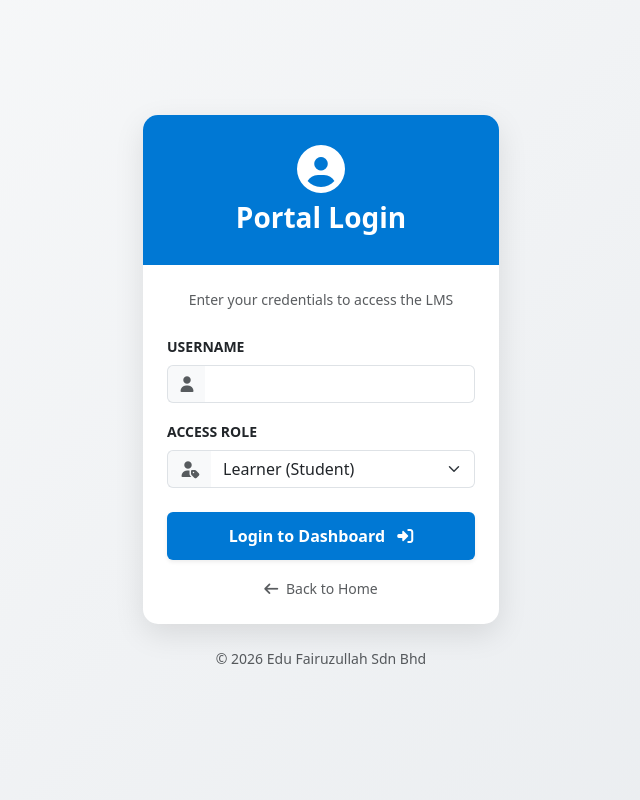
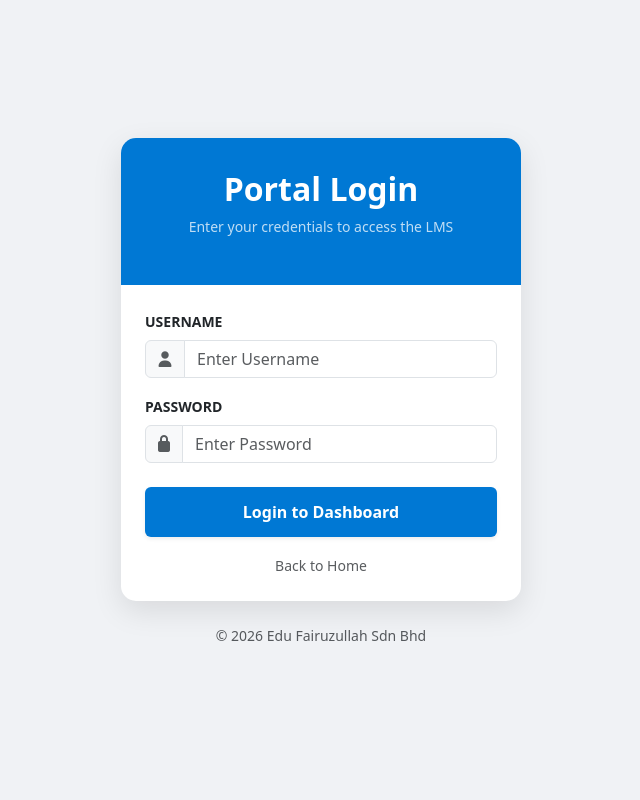
Before and after one commit to Farah1106/edu-lms-prototype, a Flask app: page /login in a window 1280 px wide. Shown: the whole page, without its empty margins (319-959 px from the left). Run offline with Flask 3, Linux system fonts and the light colour scheme.

Commit message:
Updated login UI with password field and DB integration

```diff
--- a/templates/login.html
+++ b/templates/login.html
@@ -3,92 +3,55 @@
 <head>
     <meta charset="UTF-8">
     <meta name="viewport" content="width=device-width, initial-scale=1.0">
-    <title>LMS Login | Edu Fairuzullah</title>
+    <title>Portal Login | Edu Fairuzullah</title>
     <link href="https://cdn.jsdelivr.net/npm/bootstrap@5.3.0/dist/css/bootstrap.min.css" rel="stylesheet">
     <link rel="stylesheet" href="https://cdnjs.cloudflare.com/ajax/libs/font-awesome/6.0.0/all.min.css">
     <style>
-        body {
-            background: linear-gradient(135deg, #f8f9fa 0%, #e9ecef 100%);
-            height: 100vh;
-            display: flex;
-            align-items: center;
-        }
-        .login-card {
-            border: none;
-            border-radius: 15px;
-            box-shadow: 0 10px 30px rgba(0,0,0,0.1);
-            overflow: hidden;
-        }
-        .login-header {
-            background: #0078d4;
-            color: white;
-            padding: 30px;
-            text-align: center;
-        }
-        .btn-primary {
-            background-color: #0078d4;
-            border: none;
-            padding: 12px;
-            font-weight: bold;
-            transition: 0.3s;
-        }
-        .btn-primary:hover {
-            background-color: #005a9e;
-        }
-        .form-control:focus, .form-select:focus {
-            border-color: #0078d4;
-            box-shadow: 0 0 0 0.25 row rgba(0, 120, 212, 0.25);
-        }
+        body { background: #f0f2f5; height: 100vh; display: flex; align-items: center; justify-content: center; flex-direction: column; }
+        .login-card { width: 400px; border: none; border-radius: 15px; box-shadow: 0 10px 30px rgba(0,0,0,0.1); overflow: hidden; }
+        .card-header { background: #0078d4; color: white; text-align: center; padding: 2rem; border: none; }
+        .form-control:focus { border-color: #0078d4; box-shadow: 0 0 0 0.25rem rgba(0, 120, 212, 0.25); }
+        .btn-primary { background: #0078d4; border: none; padding: 0.8rem; font-weight: 600; }
+        .btn-primary:hover { background: #005a9e; }
     </style>
 </head>
 <body>
 
-<div class="container">
-    <div class="row justify-content-center">
-        <div class="col-md-5 col-lg-4">
 <div class="card login-card">
-                <div class="login-header">
-                    <i class="fas fa-user-circle fa-3x mb-2"></i>
-                    <h3 class="fw-bold mb-0">Portal Login</h3>
+    <div class="card-header">
+        <h2 class="fw-bold mb-0">Portal Login</h2>
+        <p class="small opacity-75 mt-2">Enter your credentials to access the LMS</p>
     </div>
     <div class="card-body p-4">
-                    <p class="text-center text-muted small mb-4">Enter your credentials to access the LMS</p>
-
-                    <form action="/login" method="post">
+        <form action="/login" method="POST">
             <div class="mb-3">
-                            <label class="form-label small fw-bold text-uppercase">Username</label>
+                <label class="form-label fw-bold small text-uppercase">Username</label>
                 <div class="input-group">
-                                <span class="input-group-text bg-light border-end-0"><i class="fas fa-user text-muted"></i></span>
-                                <input type="text" name="username" class="form-control border-start-0" placeholder="" required>
+                    <span class="input-group-text bg-light"><i class="fas fa-user text-muted"></i></span>
+                    <input type="text" name="username" class="form-control" placeholder="Enter Username" required>
                 </div>
             </div>
 
             <div class="mb-4">
-                            <label class="form-label small fw-bold text-uppercase">Access Role</label>
+                <label class="form-label fw-bold small text-uppercase">Password</label>
                 <div class="input-group">
-                                <span class="input-group-text bg-light border-end-0"><i class="fas fa-user-tag text-muted"></i></span>
-                                <select name="role" class="form-select border-start-0">
-                                    <option value="Learner">Learner (Student)</option>
-                                    <option value="Educator">Educator (Instructor)</option>
-                                </select>
+                    <span class="input-group-text bg-light"><i class="fas fa-lock text-muted"></i></span>
+                    <input type="password" name="password" class="form-control" placeholder="Enter Password" required>
                 </div>
             </div>
 
             <button type="submit" class="btn btn-primary w-100 shadow-sm mb-3">
-                            Login to Dashboard <i class="fas fa-sign-in-alt ms-2"></i>
+                Login to Dashboard
             </button>
-                    </form>
 
             <div class="text-center">
-                        <a href="/" class="text-decoration-none small text-muted"><i class="fas fa-arrow-left me-1"></i> Back to Home</a>
+                <a href="/" class="text-decoration-none small text-muted">Back to Home</a>
             </div>
-                </div>
-            </div>
-            <p class="text-center mt-4 text-muted small">&copy; 2026 Edu Fairuzullah Sdn Bhd</p>
-        </div>
+        </form>
     </div>
 </div>
 
-<script src="https://cdn.jsdelivr.net/npm/bootstrap@5.3.0/dist/js/bootstrap.bundle.min.js"></script>
+<p class="text-muted small mt-4">© 2026 Edu Fairuzullah Sdn Bhd</p>
+
 </body>
 </html>
```
Lines whose indentation alone changed are shown as unchanged.
